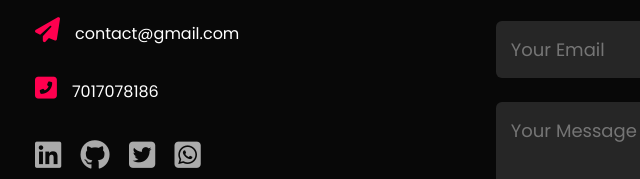
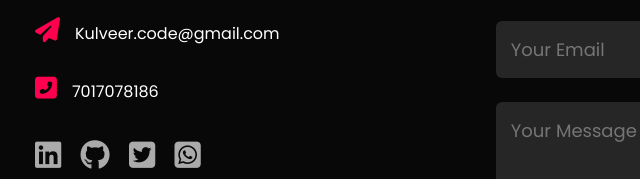
Before and after one commit to kulveercode/portfolio, a plain HTML site: page index.html in a window 1280 px wide. Shown: the part 2910-3089 px from the top of the page, 29-669 px from the left. Drawn offline with Linux system fonts and the light colour scheme; files whose address does not match are found by name.

Commit message:
email updated

```diff
--- a/index.html
+++ b/index.html
@@ -152,7 +152,7 @@
         <div class="row">
             <div class="contact-left">
                 <h1 class="sub-title">Contact Me</h1>
-                <p><i class="fas fa-paper-plane"></i>contact@gmail.com</p>
+                <p><i class="fas fa-paper-plane"></i>Kulveer.code@gmail.com</p>
                 <p><i class="fas fa-phone-square-alt"></i>7017078186</p>
                 <div class="social-icons">
                     <a href="https://www.linkedin.com/in/kulveercode/" target="_blank"><i class="fa-brands fa-linkedin"></i></a>
```
